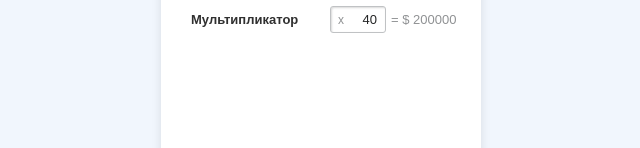
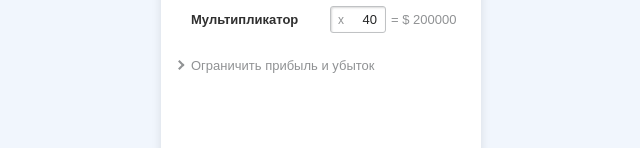
Before and after one commit to kadonomaro/form-validation, a Vue app: page / in a window 1280 px wide. Shown: the part 315-463 px from the top of the page, without its empty margins (319-959 px from the left). Built offline with nearby package versions, Linux system fonts and the light colour scheme.

Commit message:
feat: add spoiler for hidden content

```diff
--- a/src/components/AppForm.vue
+++ b/src/components/AppForm.vue
@@ -13,6 +13,25 @@
 					<span class="app-form__caption">Мультипликатор</span>
 					<mult-invest-input :sum="investSum" />
 				</label>
+
+				<span
+					class="app-form__spoiler-toggle"
+					:class="{'app-form__spoiler-toggle--active': isActiveSpoiler}"
+					@click="spoilerToggle"
+				>Ограничить прибыль и убыток</span>
+				<transition name="slide-down">
+					<div class="app-form__spoiler" v-if="isActiveSpoiler">
+						<label class="app-form__field">
+							<span class="app-form__caption">Сумма инвестиции</span>
+							<sum-invest-input @changeValue="changeValue" />
+						</label>
+						<label class="app-form__field">
+							<span class="app-form__caption">Мультипликатор</span>
+							<mult-invest-input :sum="investSum" />
+						</label>
+					</div>
+				</transition>
+
 			</form>
 		</div>
 	</div>
@@ -33,7 +52,8 @@ export default {
 	},
 	data() {
 		return {
-			investSum: 5000
+			investSum: 5000,
+			isActiveSpoiler: false
 		}
 	},
 	methods: {
@@ -42,6 +62,9 @@ export default {
 			if (this.investSum > 200000) {
 				this.investSum = 200000;
 			}
+		},
+		spoilerToggle(){
+			this.isActiveSpoiler = !this.isActiveSpoiler;
 		}
  	}
 }
@@ -70,11 +93,47 @@ export default {
 			align-items: center;
 			margin-bottom: 8px;
 		}
+		&__spoiler-toggle {
+			position: relative;
+			display: block;
+			margin-top: 25px;
+			color: #909294;
+			font-size: 13px;
+			cursor: pointer;
+			&::before {
+				content: '';
+				position: absolute;
+				top: 0;
+				left: -15px;
+				width: 5px;
+				height: 5px;
+				border: solid #909294;
+				border-width: 2px 2px 0 0;
+				transform: translateY(50%) rotate(45deg);
+				transition: transform 0.2s ease-in;
+			}
+		}
+		&__spoiler-toggle--active {
+			&::before {
+				transform: translateY(40%) rotate(135deg);
+			}
+		}
+		&__spoiler {
+			padding-top: 20px;
+		}
 		&__caption {
 			display: block;
 			margin-right: 5px;
 			font-size: 13px;
 			font-weight: bold;
 		}
+
+		.slide-down-enter-active, .slide-down-leave-active {
+			transition: opacity .5s;
+		}
+		.slide-down-enter, .slide-down-leave-to {
+			opacity: 0;
+		}
+
 	}
 </style>
--- a/src/components/blocks/MultInvestInput.vue
+++ b/src/components/blocks/MultInvestInput.vue
@@ -7,7 +7,11 @@
       @input="updateMultiplyValue(+$event.target.value)"
       @focus="isRangeVisible = true"
     />
-    <span class="mult-invest-sum">= $ {{ sum * multiplyValue || 0 }}</span>
+    <span
+      class="mult-invest-sum"
+      :class="{'mult-invest-sum--small': isLong}"
+      >= $ {{ sum * multiplyValue || 0 }}
+    </span>
     <div v-if="isRangeVisible" v-escape="close" class="mult-invest-range">
       <input
         class="mult-invest-range__slider"
@@ -56,6 +60,11 @@ export default {
       }
       this.multiplyValue = +value.toString().replace(/[A-Z a-z]/g, '');
     }
+  },
+  computed: {
+    isLong() {
+      return (this.sum * this.multiplyValue).toString().length > 6;
+    }
   }
 };
 </script>
@@ -71,8 +80,14 @@ export default {
   color: #909294;
   font-size: 13px;
 }
+
+.mult-invest-sum--small {
+  font-size: 11px;
+}
+
 .mult-invest-range {
   position: absolute;
+  z-index: 99;
   bottom: -63px;
   left: -150px;
   width: 280px;
```
